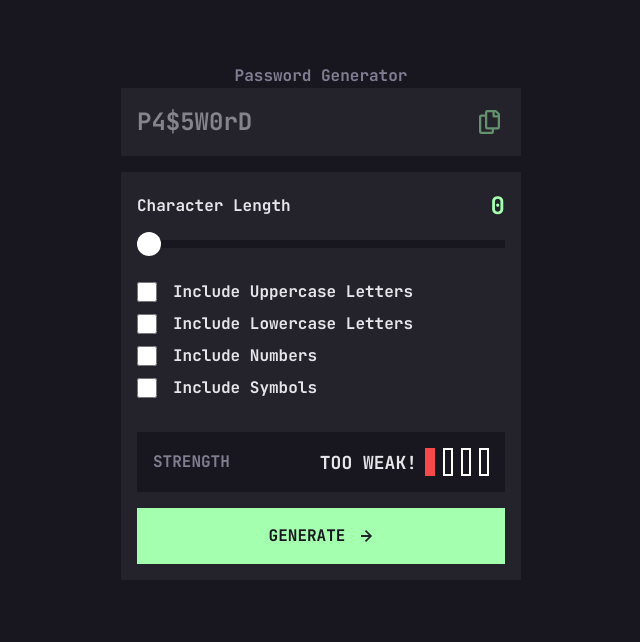
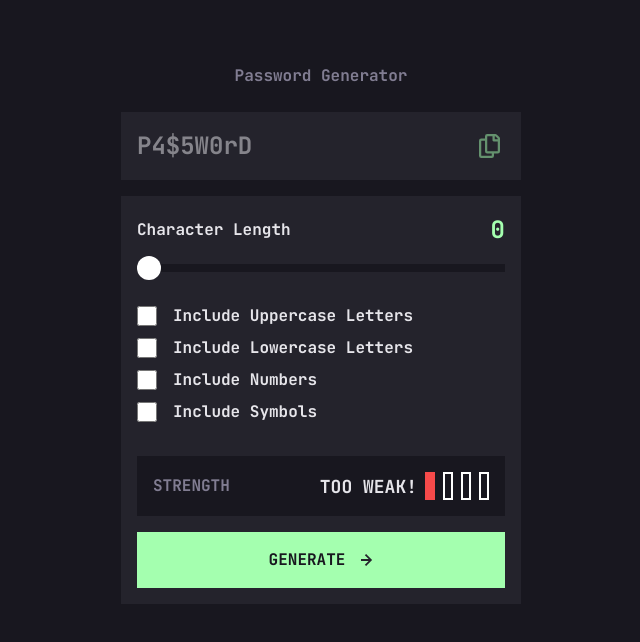
Before and after one commit to SuhasPatnaik/password-generator-app, a React (Vite) app: page / in a window 1280 px wide. Shown: the top 642 px of the page, without its empty margins (319-959 px from the left). Built offline with nearby package versions, Linux system fonts and the light colour scheme.

Commit message:
Code cleanup

```diff
--- a/src/App.tsx
+++ b/src/App.tsx
@@ -41,12 +41,6 @@ function App() {
     isNumberChecked,
     isSymbolChecked
   ) => {
-    console.log("generate password fn. invoked");
-    console.log("isUppercaseChecked::: ", isUppercaseChecked);
-    console.log("isLowercaseChecked::: ", isLowercaseChecked);
-    console.log("isNumberChecked::: ", isNumberChecked);
-    console.log("isSymbolChecked::: ", isSymbolChecked);
-
     let superString = "";
 
     if (isUppercaseChecked) superString += uppercaseChars;
@@ -59,15 +53,11 @@ function App() {
       return;
     }
 
-    console.log("superString::: ", superString);
-
     let genPassword = "";
     for (let i = 0; i < charLength; i++) {
       const randomIndex = Math.floor(Math.random() * superString.length);
       genPassword += superString[randomIndex];
     }
-
-    console.log("genPassword::: ", genPassword);
 
     setPassword(genPassword);
   };
@@ -75,7 +65,7 @@ function App() {
   return (
     <>
       <div className="py-16">
-        <h1 className="text-grey text-center">Password Generator</h1>
+        <h1 className="text-grey text-center mb-6">Password Generator</h1>
         <PasswordField password={password} />
         <PasswordSettings
           charLength={charLength}
--- a/src/components/PasswordField.tsx
+++ b/src/components/PasswordField.tsx
@@ -8,7 +8,7 @@ export default function PasswordField({ password }) {
     if (isCopied) {
       timeout = setTimeout(() => {
         setIsCopied(false);
-      }, 10000);
+      }, 1500);
     }
 
     return () => clearTimeout(timeout);
@@ -25,26 +25,17 @@ export default function PasswordField({ password }) {
           value={password}
         />
         {isCopied && <p className="text-neon-green pr-2">COPIED!</p>}
-        {/* <img
-          src="/images/icon-copy.svg"
-          alt="Copy icon"
-          className={`object-none cursor-pointer justify-self-end ${
-            isCopied ? "opacity-50 pointer-events-none" : ""
-          }`}
-          onClick={() => {
-            navigator.clipboard.writeText(password);
-            setIsCopied(true);
-          }}
-        /> */}
-        <div
+        <button
           className={`copy-icon cursor-pointer object-none ${
             isCopied || !password ? "opacity-50 pointer-events-none" : ""
           }`}
           onClick={() => {
-            navigator.clipboard.writeText(password);
-            setIsCopied(true);
+            navigator.clipboard
+              .writeText(password)
+              .then(() => setIsCopied(true))
+              .catch(() => alert("Failed to copy password!"));
           }}
-        ></div>
+        ></button>
       </div>
     </>
   );
```
